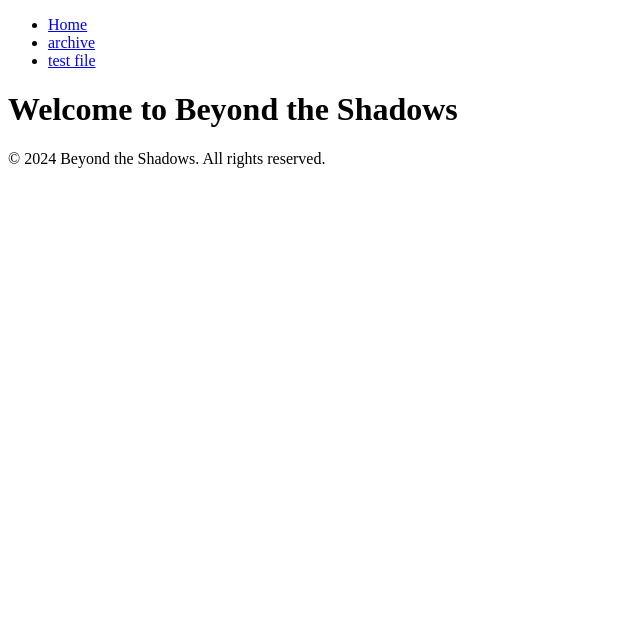
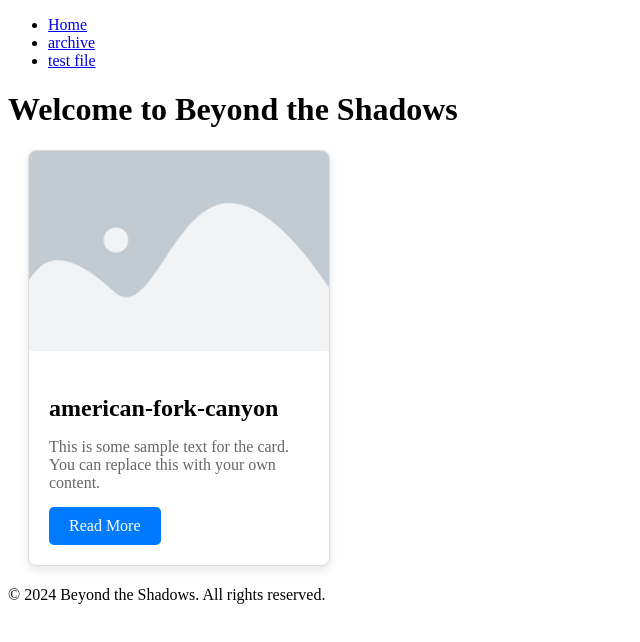
Before and after one commit to naomismith1/Beyond-the-Shadows, a plain HTML site: page index.html in a window 1280 px wide. Shown: the whole page, without its empty margins (0-640 px from the left). Drawn offline with Linux system fonts and the light colour scheme.

Commit message:
more tests

```diff
--- a/index.html
+++ b/index.html
@@ -19,7 +19,14 @@
     </header>
     <main>
         <h1>Welcome to Beyond the Shadows</h1>
-        <!-- Add your main content here -->
+        <div class="card">
+            <img src="imges/placehorder.png" alt="placehorder" class="card-image">
+            <div class="card-content">
+                <h2 class="card-title">american-fork-canyon</h2>
+                <p class="card-text">This is some sample text for the card. You can replace this with your own content.</p>
+                <a href="americanforkcanyon.html" class="card-button">Read More</a>
+            </div>
+        </div>
     </main>
     <footer>
         <p>&copy; 2024 Beyond the Shadows. All rights reserved.</p>
--- a/style.css
+++ b/style.css
@@ -0,0 +1,42 @@
+.card {
+    width: 300px;
+    border: 1px solid #ddd;
+    border-radius: 8px;
+    overflow: hidden;
+    box-shadow: 0 4px 8px rgba(0,0,0,0.1);
+    margin: 20px;
+}
+
+.card-image {
+    width: 100%;
+    height: 200px;
+    object-fit: cover;
+}
+
+.card-content {
+    padding: 20px;
+}
+
+.card-title {
+    font-size: 1.5em;
+    margin-bottom: 10px;
+}
+
+.card-text {
+    color: #666;
+    margin-bottom: 15px;
+}
+
+.card-button {
+    display: inline-block;
+    padding: 10px 20px;
+    background-color: #007bff;
+    color: white;
+    text-decoration: none;
+    border-radius: 5px;
+    transition: background-color 0.3s ease;
+}
+
+.card-button:hover {
+    background-color: #0056b3;
+}
```
